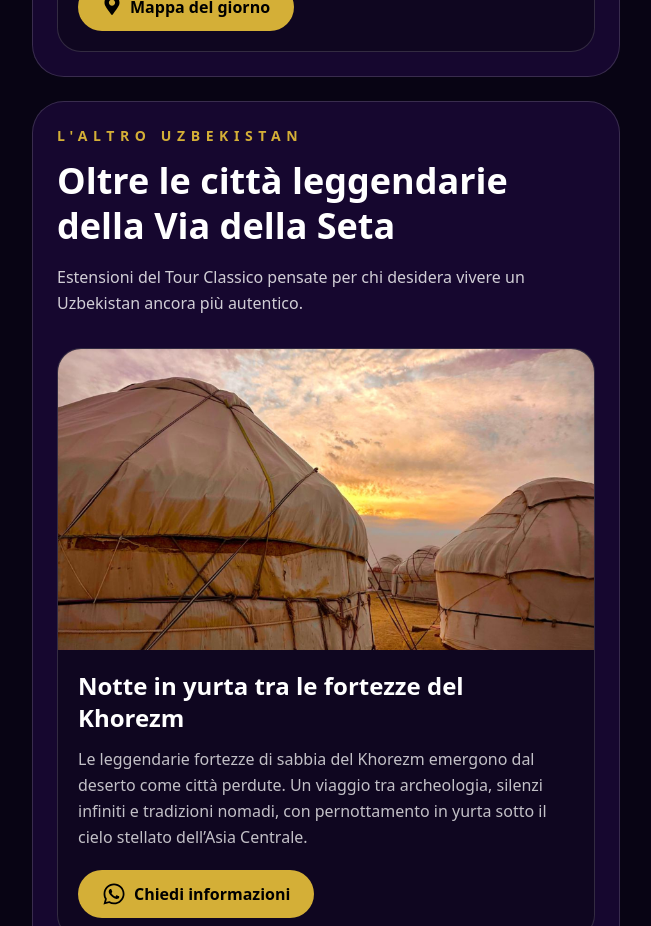
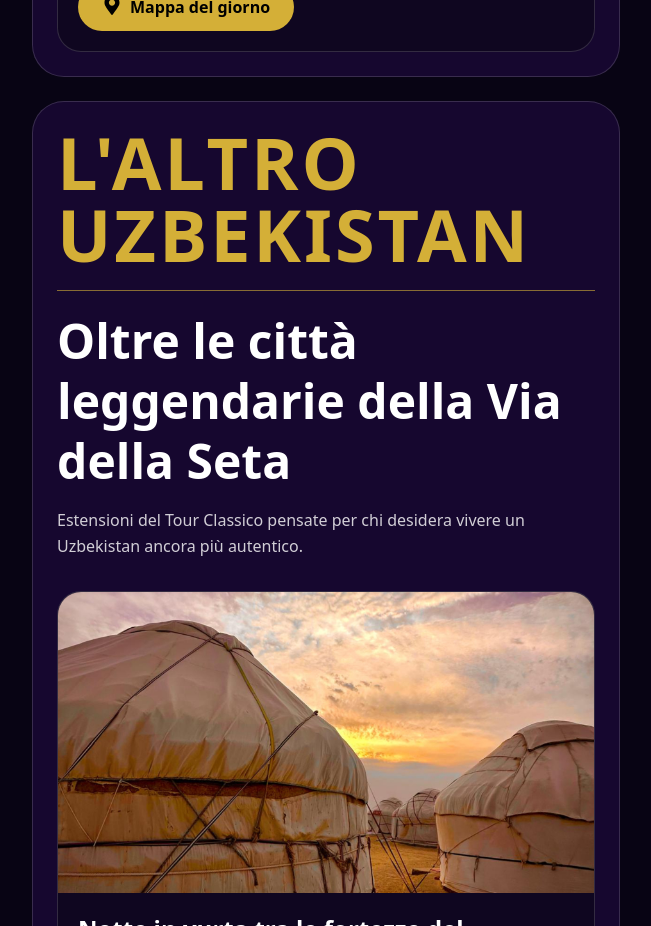
Before and after one commit to toybel/golden-terra-travel, a Next.js app: page /itinerari/uzbekistan-classic in a window 1280 px wide. Shown: the part 9380-10306 px from the top of the page, without its empty margins (314-965 px from the left). Built offline with nearby package versions, Linux system fonts and the light colour scheme.

Commit message:
Rifiniture home e itinerari Uzbekistan

```diff
--- a/app/itinerari/uzbekistan-classic/page.tsx
+++ b/app/itinerari/uzbekistan-classic/page.tsx
@@ -352,15 +352,16 @@ export default function UzbekistanClassicPage() {
           </div>
         </section>
 <section className="mt-6 rounded-[2rem] border border-white/15 bg-[#16072F] p-6">
-  <p className="text-sm font-semibold tracking-[0.4em] text-[#D4AF37] uppercase">
-    L&apos;ALTRO UZBEKISTAN
-  </p>
+  <h2 className="text-5xl font-black uppercase leading-none tracking-[0.04em] text-[#D4AF37] md:text-7xl">
+  L&apos;altro<br />
+  Uzbekistan
+</h2>
 
-  <h2 className="mt-3 text-4xl font-extrabold leading-tight">
-    Oltre le città leggendarie
-    <br />
-    della Via della Seta
-  </h2>
+<div className="my-5 h-px w-full bg-[#D4AF37]/60" />
+
+<p className="text-3xl font-bold leading-tight text-white md:text-5xl">
+  Oltre le città leggendarie della Via della Seta
+</p>
 
   <p className="mt-4 leading-relaxed text-white/80">
     Estensioni del Tour Classico pensate per chi desidera vivere un Uzbekistan
```
